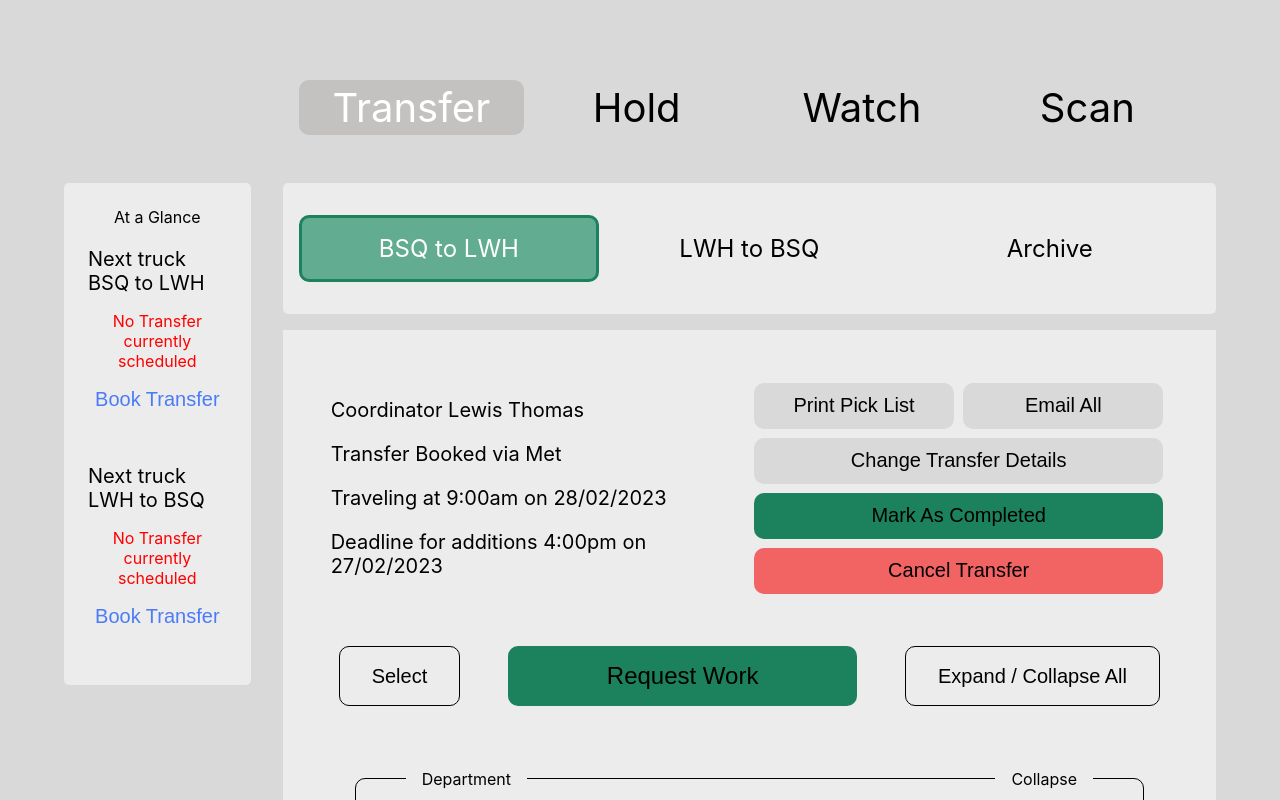
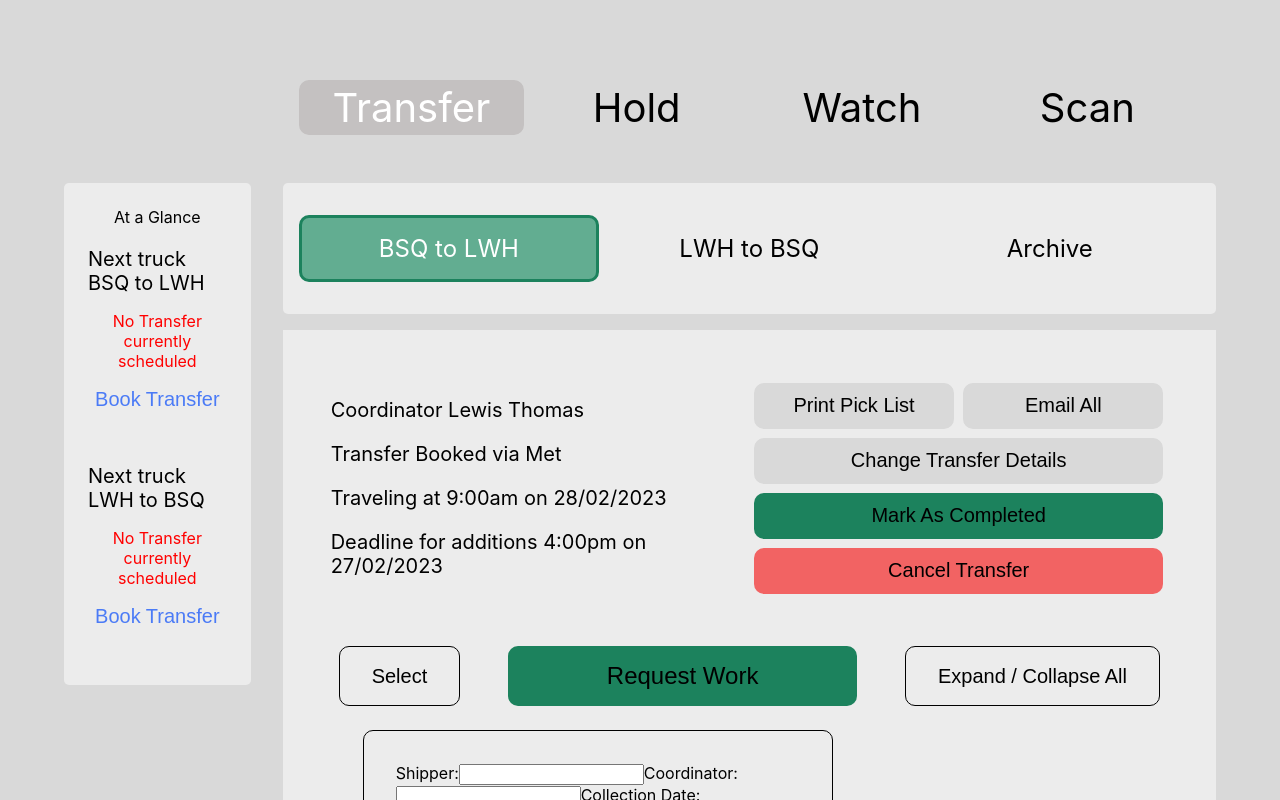
Before and after one commit to lefthomas/PropertyController, a React (Create React App) app: page / in a window 1280 px wide. Both pictures are taken after a click on the button "Request Work". Shown: the top 800 px of the page. Built offline with nearby package versions, Linux system fonts and the light colour scheme.

Commit message:
added transfer modal

```diff
--- a/src/components/TransferRunner/TransferRunnerRequestBox/TransferRunnerRequestBox.js
+++ b/src/components/TransferRunner/TransferRunnerRequestBox/TransferRunnerRequestBox.js
@@ -1,17 +1,25 @@
+import TransferModal from "../../../modals/TransferModal/TransferModal";
 import "./TransferRunnerRequestBox.css";
+import React, { useState } from "react";
 
 function TransferRunnerRequestBox() {
+  const [isOpen, setIsOpen] = useState(false);
+  const handleClose = () => setIsOpen(false);
   return (
     <div className="transfer-runner-request-container">
       <button className="transfer-runner-request-btn transfer-runner-request-btn-select">
         Select
       </button>
-      <button className="transfer-runner-request-btn transfer-runner-request-btn-request">
+      <button
+        onClick={() => setIsOpen(true)}
+        className="transfer-runner-request-btn transfer-runner-request-btn-request"
+      >
         Request Work
       </button>
       <button className="transfer-runner-request-btn transfer-runner-request-btn-toggle">
         Expand / Collapse All
       </button>
+      <TransferModal open={isOpen} close={handleClose} />
     </div>
   );
 }
--- /dev/null
+++ b/src/modals/TransferModal/TransferModal.js
@@ -0,0 +1,37 @@
+import "./TransferModal.css";
+import React, { useState } from "react";
+
+function TransferModal(props) {
+  if (!props.open) return null;
+  return (
+    <form className="transfer-request-list-border">
+      <label>
+        Shipper:
+        <input name="transfer-shipper" />
+      </label>
+      <label>
+        Coordinator:
+        <input name="transfer-coordinator" />
+      </label>
+      <label>
+        Collection Date:
+        <input type="date" name="collection-date" />
+      </label>
+      <label>
+        Collection Time:
+        <input type="time" name="collection-time" />
+      </label>
+      <label>
+        Delivery Date:
+        <input type="date" name="delivery-date" />
+      </label>
+      <label>
+        Delivery Time:
+        <input type="time" name="delivery-time" />
+      </label>
+      <button onClick={() => props.close()}>Close</button>
+    </form>
+  );
+}
+
+export default TransferModal;
```
Also changed, not shown: src/modals/TransferModal/TransferModal.css (added).
